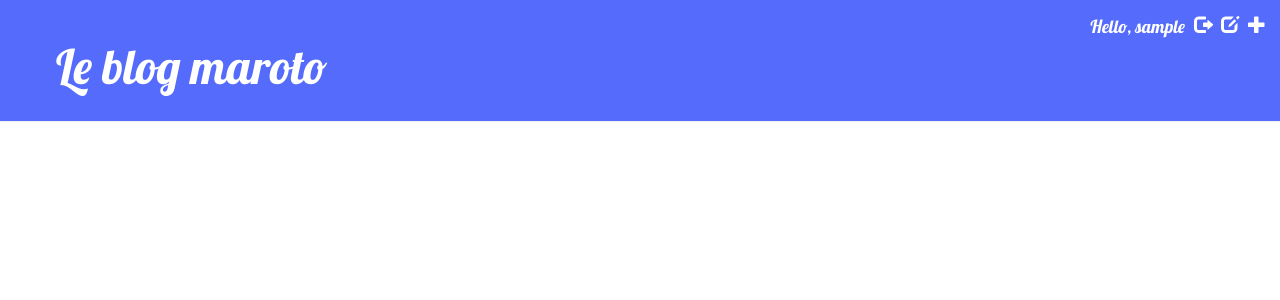
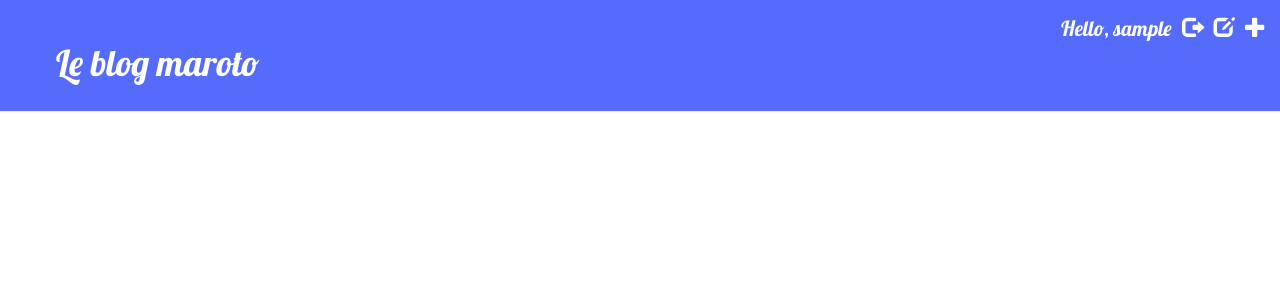
Before and after one commit to bruno-fs/test-blog, a Django app: a page that uses blog/templates/blog/base.html in a window 1280 px wide. Shown: the top 300 px of the page. Run offline with Django 3.2, Linux system fonts and the light colour scheme; the visitor is signed in with stand-in values (Sample User, id 1); data that the repository does not hold is empty; some libraries are stand-ins or nearby versions.

Commit message:
optimized imports, tweaked css/html

```diff
--- a/blog/static/css/blog.css
+++ b/blog/static/css/blog.css
@@ -7,14 +7,14 @@
 .top-menu, .top-menu:hover, .top-menu:visited {
     color: #ffffff;
     float: right;
-    font-size: large;
+    /*font-size: large;*/
     margin: 0 0 0 .5em;
 }
 
 .page-header h1, .page-header h1 a,
 .page-header h1 a:visited, .page-header h1 a:active {
     color: #ffffff;
-    font-size: 36pt;
+    /*font-size: 36pt;*/
     text-decoration: none;
     margin: 0 0 0 0;
 }
--- a/blog/templates/blog/base.html
+++ b/blog/templates/blog/base.html
@@ -2,11 +2,15 @@
 {% load staticfiles %}
 
 <head>
+    <meta charset="utf-8">
+    <meta http-equiv="X-UA-Compatible" content="IE=edge">
+    <meta name="viewport" content="width=device-width, initial-scale=1">
 
-    <meta charset="UTF-8">
     <title>Le blog maroto</title>
-    <link rel="stylesheet" type="text/css" href="//maxcdn.bootstrapcdn.com/bootstrap/3.2.0/css/bootstrap.min.css" />
-    <link rel="stylesheet" type="text/css" href="//maxcdn.bootstrapcdn.com/bootstrap/3.2.0/css/bootstrap-theme.min.css" />
+    {# bootstrap css #}
+    <link rel="stylesheet" href="https://maxcdn.bootstrapcdn.com/bootstrap/3.3.6/css/bootstrap.min.css"
+          integrity="sha384-1q8mTJOASx8j1Au+a5WDVnPi2lkFfwwEAa8hDDdjZlpLegxhjVME1fgjWPGmkzs7"
+          crossorigin="anonymous">
     <link rel="stylesheet" type="text/css" href="{% static 'css/blog.css' %}" />
     <link rel="stylesheet" type="text/css" href="http://fonts.googleapis.com/css?family=Lobster&subset=latin,latin-ext" />
 
@@ -17,13 +21,12 @@
     <table style="width: 100%">
         <tr><td>
             {% if user.is_authenticated %}
-                <a href="{% url 'post_new' %}" class="top-menu"><span class="glyphicon glyphicon-plus"></span></a>
-                <a href="{% url 'post_draft_list' %}" class="top-menu"><span class="glyphicon glyphicon-edit"></span></a>
-                <a href="{% url 'logout' %}" class="top-menu"><span class="glyphicon glyphicon-log-out"></span></a>
-
-                <p class="top-menu ">Hello, {{ user.username }}</p>
+                <a href="{% url 'post_new' %}" class="top-menu lead"><span class="glyphicon glyphicon-plus"></span></a>
+                <a href="{% url 'post_draft_list' %}" class="top-menu lead"><span class="glyphicon glyphicon-edit"></span></a>
+                <a href="{% url 'logout' %}" class="top-menu lead"><span class="glyphicon glyphicon-log-out"></span></a>
+                <p class="top-menu lead">Hello, {{ user.username }}</p>
             {% else %}
-                <a href="{% url 'login' %}" class="top-menu"><span class="glyphicon glyphicon-lock"></span></a>
+                <a href="{% url 'login' %}" class="top-menu lead"><span class="glyphicon glyphicon-log-in"></span></a>
             {% endif %}
         </td></tr>
         <tr><td>
@@ -35,7 +38,7 @@
 
     <div class="content container">
         <div class="row">
-            <div class="col-md-8">
+            <div class="col-md-8 col-xs">
                 {% block content %}
                 {% endblock %}
             </div>
--- a/blog/views.py
+++ b/blog/views.py
@@ -57,7 +57,7 @@ def post_edit(request, pk):
 def post_publish(request, pk):
     post = get_object_or_404(Post, pk=pk)
     post.publish()
-    return redirect('blog.views.post_detail', pk=pk)
+    return redirect('post_detail', pk=pk)
 
 
 # unpublished posts
```
